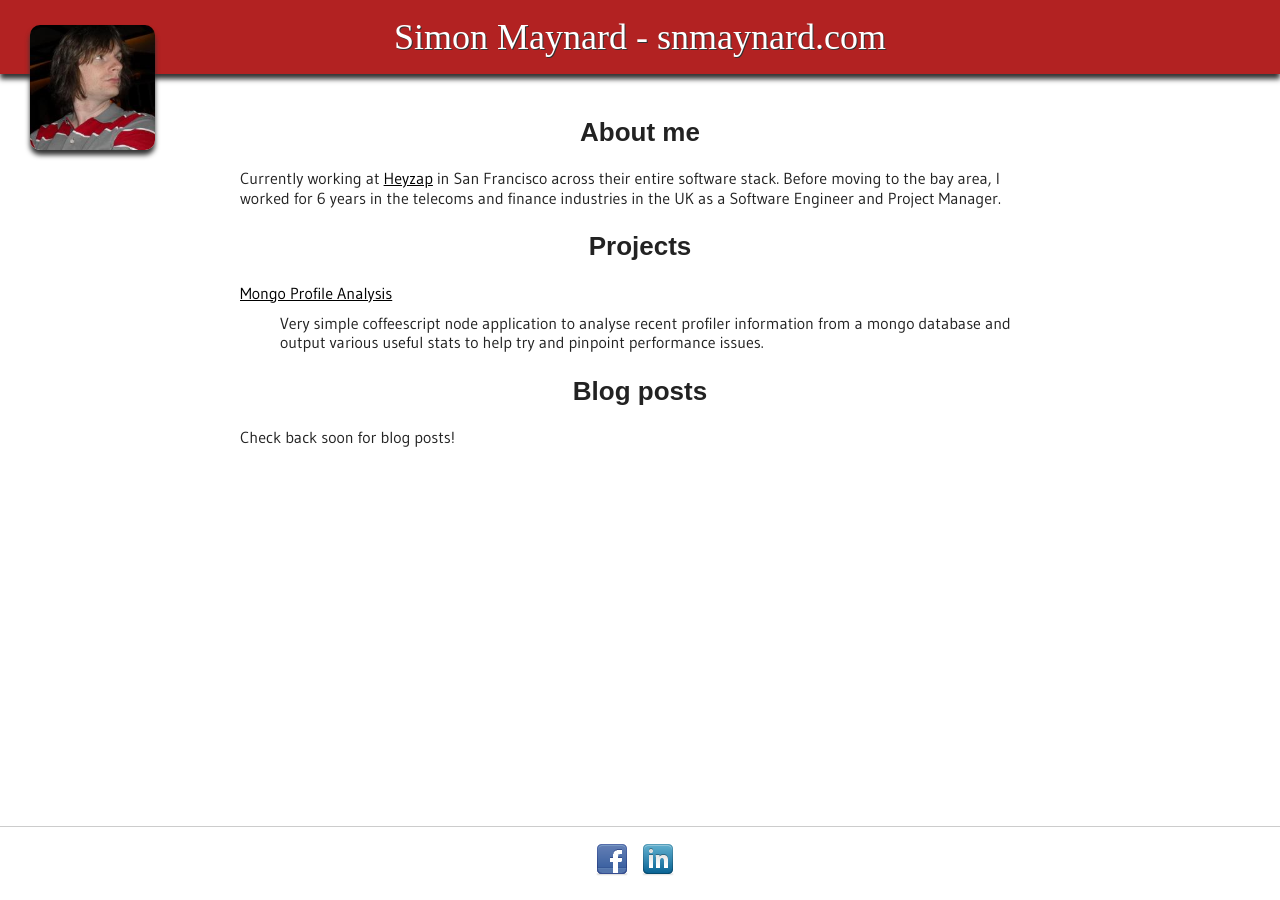
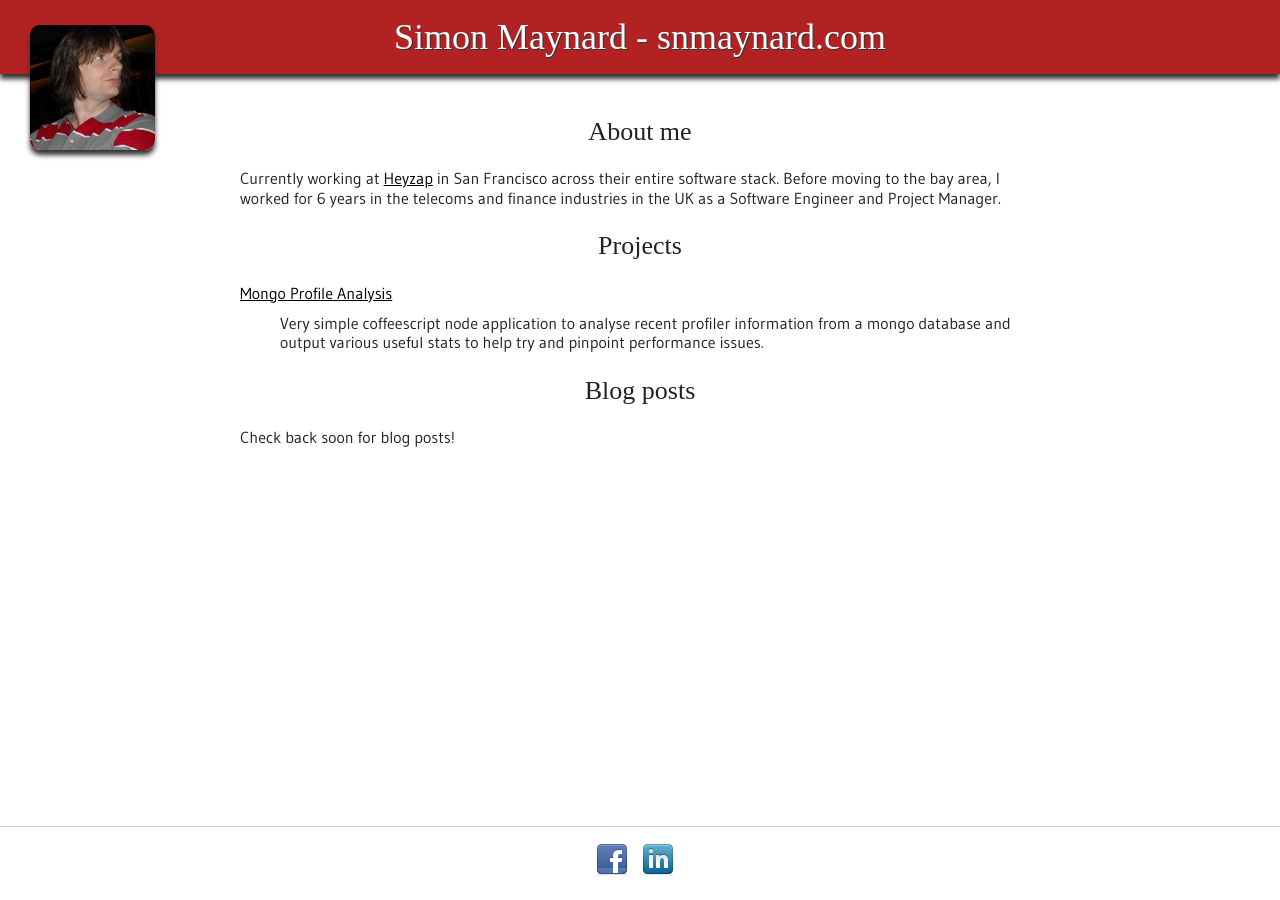
Before and after one commit to snmaynard/snmaynard.github.com, a Jekyll site: the page built from index.html, in a window 1280 px wide. Built offline with Jekyll 4.4.1, drawn with Linux system fonts in a browser that asks for light colours; nearby versions of some CDN libraries; some web fonts are replaced.

Commit message:
Fix double render ios bug

```diff
--- a/_layouts/default.html
+++ b/_layouts/default.html
@@ -42,7 +42,7 @@
     <header id="top_bar">
       <div id="rear_profile_pic"></div>
       <img id="profile_pic" src="img/me.jpeg" alt="Profile picture" />
-      <a href="/">Simon Maynard - snmaynard.com</a>
+      <div id="title"><a href="/">Simon Maynard - snmaynard.com</a></div>
     </header>
 
     <section id="container">
@@ -76,6 +76,14 @@
     });
   </script>
 
+  <script>
+  $(document).ready(function() {
+    if ((screen.width < 480) || (screen.height < 480)) {
+        $("#profile_pic").hide();
+      }
+  });
+  </script>
+
 
   <!-- Prompt IE 6 users to install Chrome Frame. Remove this if you want to support IE 6.
        chromium.org/developers/how-tos/chrome-frame-getting-started -->
--- a/css/style.css
+++ b/css/style.css
@@ -216,7 +216,8 @@
 
 body {
     font-family: 'Gudea', sans-serif;
-    font-size: 16px
+    font-size: 16px;
+    -webkit-font-smoothing: antialiased;
 }
 
 header#top_bar {
@@ -235,6 +236,10 @@
     text-decoration: none;
 }
 
+header#top_bar #title {
+    overflow: hidden;
+}
+
 header #rear_profile_pic {
     width: 125px;
     position: absolute;
@@ -248,7 +253,6 @@
 header #profile_pic {
     width: 125px;
     position: absolute;
-    z-index: 9999;
     top: 25px;
     left: 30px;
     border-radius: 10px;
@@ -266,7 +270,8 @@
 }
 
 h1, h2, h3, h4, h5, h6 {
-    font-family: 'Lustria', sans-serif;
+    font-family: 'Lustria', serif;
+    font-weight: normal; /*This fixes a gay iOS bug*/
     text-align: center;
 }
 
@@ -284,6 +289,8 @@
 
 section#container {
     padding-top: 20px;
+    padding-left: 10px;
+    padding-right: 10px;
     padding-bottom: 90px;
     max-width: 800px;
     margin: 0 auto;
```
